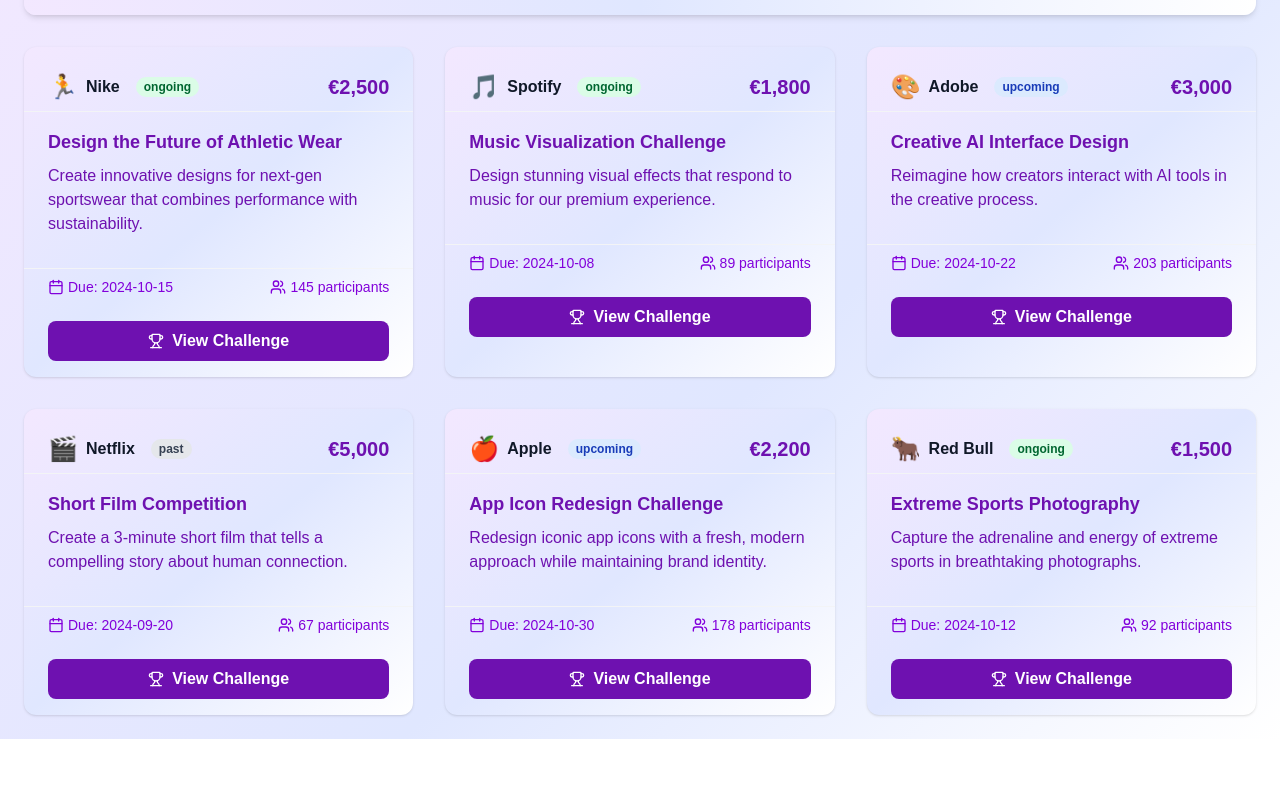
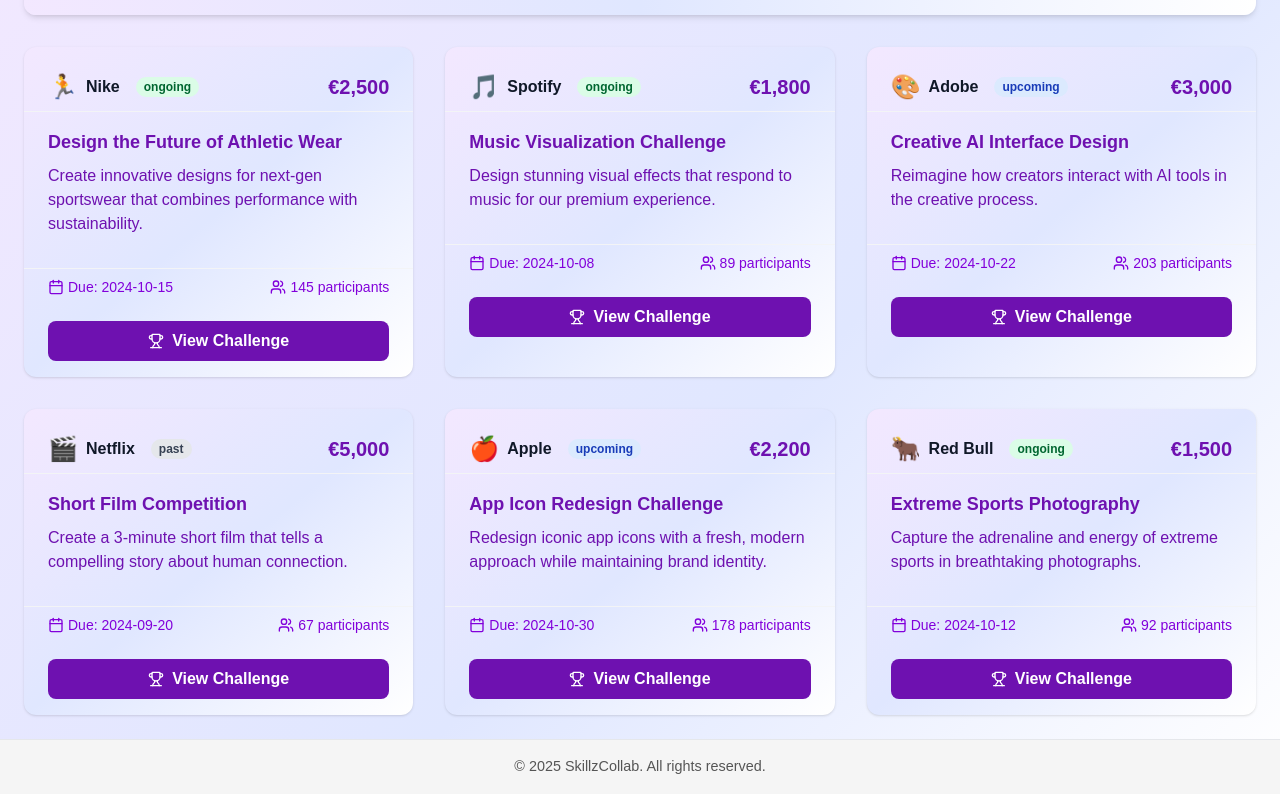
Before and after one commit to knganesh97/skillzcollab-assignment, a Next.js app: page /challenges in a window 1280 px wide. Shown: the part 176-970 px from the top of the page. Before the commit the page ends 915 px from the top, so only its background shows below. Built offline with nearby package versions, Linux system fonts and the light colour scheme.

Commit message:
added footer

```diff
--- a/src/app/layout.tsx
+++ b/src/app/layout.tsx
@@ -2,6 +2,7 @@
 import { Geist, Geist_Mono } from "next/font/google";
 import "@/styles/globals.css";
 import Header from "@/components/Header";
+import Footer from "@/components/Footer"; // Add this import
 
 const geistSans = Geist({
   variable: "--font-geist-sans",
@@ -26,10 +27,13 @@
   return (
     <html lang="en">
       <body
-        className={`${geistSans.variable} ${geistMono.variable} antialiased min-h-screen`}
+        className={`${geistSans.variable} ${geistMono.variable} antialiased min-h-screen flex flex-col bg-white`}
       >
         <Header />
-        {children}
+        <main className="flex-1 w-full">
+          {children}
+        </main>
+        <Footer />
       </body>
     </html>
   );
--- a/src/components/Footer.tsx
+++ b/src/components/Footer.tsx
@@ -0,0 +1,19 @@
+import React from "react";
+
+const Footer: React.FC = () => (
+  <footer
+    style={{
+      width: "100%",
+      padding: "1rem 0",
+      textAlign: "center",
+      background: "var(--footer-bg)",
+      color: "var(--footer-text)",
+      fontSize: "0.9rem",
+      borderTop: "1px solid var(--footer-border)",
+    }}
+  >
+    © {new Date().getFullYear()} SkillzCollab. All rights reserved.
+  </footer>
+);
+
+export default Footer;
--- a/src/styles/globals.css
+++ b/src/styles/globals.css
@@ -21,6 +21,14 @@
   --header-logo-border-dark: #334155;
   --header-logo-gradient: linear-gradient(135deg, #4f8cff 60%, #7fbcff 100%);
   --header-logo-gradient-dark: linear-gradient(135deg, #2563eb 60%, #60a5fa 100%);
+
+  /* Footer-specific variables */
+  --footer-bg: #f5f5f5;
+  --footer-bg-dark: #23263a;
+  --footer-text: #555;
+  --footer-text-dark: #e0e7ef;
+  --footer-border: #e5e7eb;
+  --footer-border-dark: #23263a;
 }
 
 @theme inline {
@@ -44,6 +52,11 @@
     --header-link-bg-hover: var(--header-link-bg-hover-dark);
     --header-logo-border: var(--header-logo-border-dark);
     --header-logo-gradient: var(--header-logo-gradient-dark);
+
+    /* Override footer variables for dark mode */
+    --footer-bg: var(--footer-bg-dark);
+    --footer-text: var(--footer-text-dark);
+    --footer-border: var(--footer-border-dark);
   }
 }
 
```
